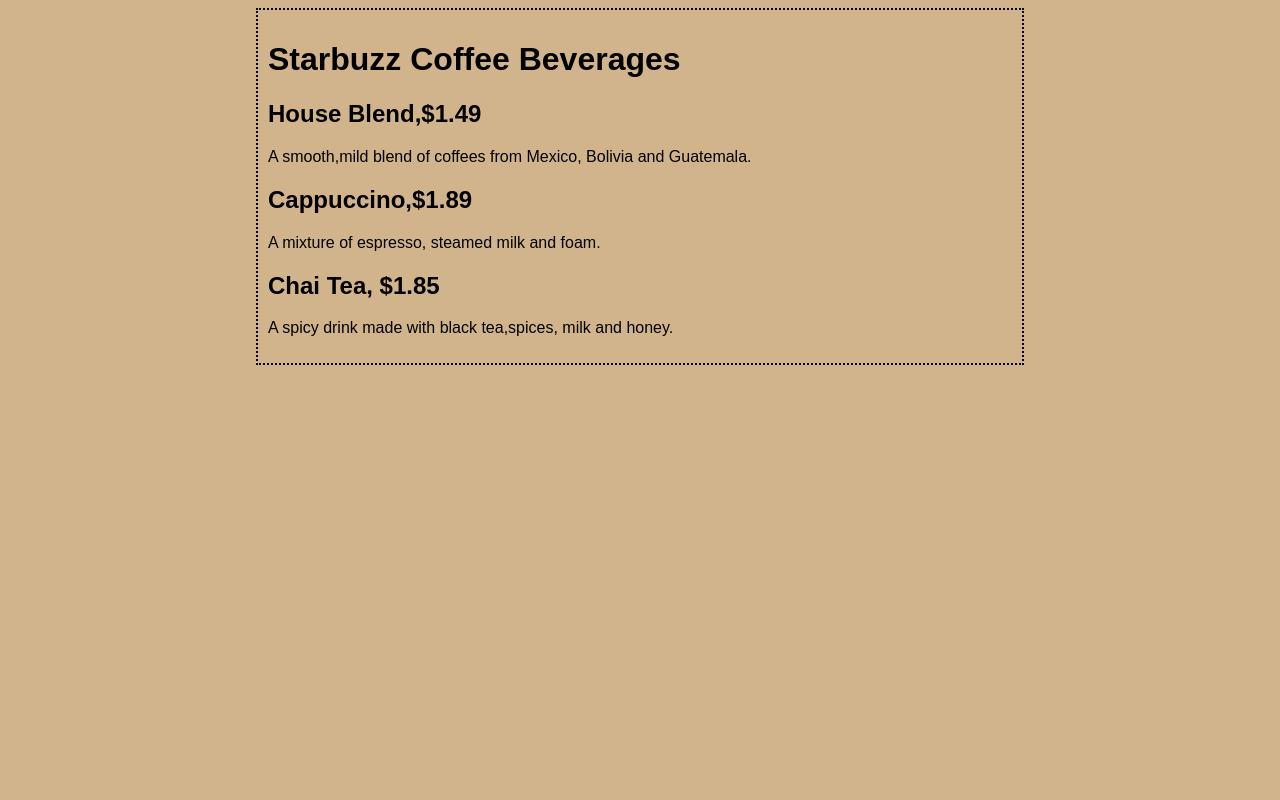
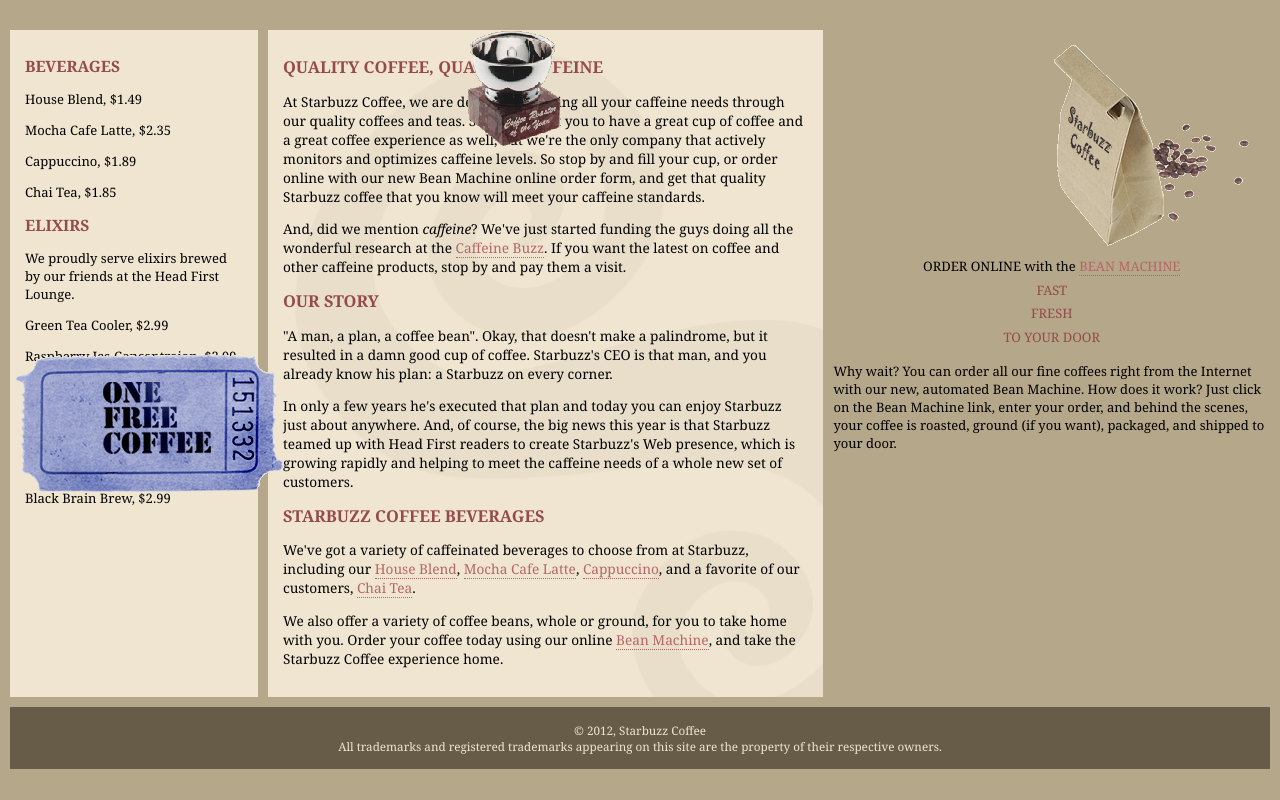
Before and after one commit to duyuxin88/duyuxin, a plain HTML site: page index.html in a window 1280 px wide. Drawn offline with Linux system fonts and the light colour scheme.

Commit message:
Add files via upload

```diff
--- a/index.html
+++ b/index.html
@@ -1,35 +1,129 @@
 <!DOCTYPE html>
-<html lang="en">
-<head>
-    <meta charset="UTF-8">
-    <meta name="viewport" content="width=device-width, initial-scale=1.0">
-    <title>Document</title>
-</head>
-<body>
+<html>
+  <head>
+    <meta charset="utf-8" />
+    <title>Starbuzz Coffee</title>
+    <link rel="stylesheet" type="text/css" href="starbuzz.css" />
+  </head>
 
-</body>
+  <body>
+    <div class="allcontent">
+      <header>
+        <div class="header-image header-right"></div>
+        <div class="award">
+          <img src="images/award.gif" alt="Roasted of the Year award" />
+        </div>
+        <div class="header-image sheader-left"></div>
+      </header>
+    </div>
+    <div class="coupon">
+      <a href="freecoffee.html" title="Click here to get your free coffee">
+        <img src="images/ticket.gif" alt="Starbuzz coupon ticket" />
+      </a>
+    </div>
+    <div class="tableContainer">
+      <div class="tableRow">
+        <div class="drinks">
+          <h1>BEVERAGES</h1>
+          <p>House Blend, $1.49</p>
+          <p>Mocha Cafe Latte, $2.35</p>
+          <p>Cappuccino, $1.89</p>
+          <p>Chai Tea, $1.85</p>
+          <h1>ELIXIRS</h1>
+          <p>
+            We proudly serve elixirs brewed by our friends at the Head First
+            Lounge.
+          </p>
+          <p>Green Tea Cooler, $2.99</p>
+          <p>Raspberry Ice Concentraion, $2.99</p>
+          <p>Blueberry Bliss Elixir, $2.99</p>
+          <p>Cranberry Antionxidant Blast, $2.99</p>
+          <p>Chai Chiller, $2.99</p>
+          <p>Black Brain Brew, $2.99</p>
+        </div>
+        <div class="main">
+          <h1>QUALITY COFFEE, QUALITY CAFFEINE</h1>
+          <p>
+            At Starbuzz Coffee, we are dedicated to filling all your caffeine
+            needs through our quality coffees and teas. Sure, we want you to
+            have a great cup of coffee and a great coffee experience as well,
+            but we're the only company that actively monitors and optimizes
+            caffeine levels. So stop by and fill your cup, or order online with
+            our new Bean Machine online order form, and get that quality
+            Starbuzz coffee that you know will meet your caffeine standards.
+          </p>
+          <p>
+            And, did we mention <em>caffeine</em>? We've just started funding
+            the guys doing all the wonderful research at the
+            <a
+              href="http://buzz.wickedlysmart.com"
+              title="Read all about caffeine on the Buzz"
+              >Caffeine Buzz</a
+            >. If you want the latest on coffee and other caffeine products,
+            stop by and pay them a visit.
+          </p>
+          <h1>OUR STORY</h1>
+          <p>
+            "A man, a plan, a coffee bean". Okay, that doesn't make a
+            palindrome, but it resulted in a damn good cup of coffee. Starbuzz's
+            CEO is that man, and you already know his plan: a Starbuzz on every
+            corner.
+          </p>
+          <p>
+            In only a few years he's executed that plan and today you can enjoy
+            Starbuzz just about anywhere. And, of course, the big news this year
+            is that Starbuzz teamed up with Head First readers to create
+            Starbuzz's Web presence, which is growing rapidly and helping to
+            meet the caffeine needs of a whole new set of customers.
+          </p>
+          <h1>STARBUZZ COFFEE BEVERAGES</h1>
+          <p>
+            We've got a variety of caffeinated beverages to choose from at
+            Starbuzz, including our
+            <a href="beverages.html#house" title="House Blend">House Blend</a>,
+            <a href="beverages.html#mocha" title="Mocha Cafe Latte"
+              >Mocha Cafe Latte</a
+            >,
+            <a href="beverages.html#cappuccino" title="Cappuccino">Cappuccino</a
+            >, and a favorite of our customers,
+            <a href="beverages.html#chai" title="Chai Tea">Chai Tea</a>.
+          </p>
+          <p>
+            We also offer a variety of coffee beans, whole or ground, for you to
+            take home with you. Order your coffee today using our online
+            <a href="form.html">Bean Machine</a>, and take the Starbuzz Coffee
+            experience home.
+          </p>
+        </div>
+
+        <aside>
+          <p class="beanheading">
+            <img src="images/bag.gif" alt="Bean Machine bag" />
+            <br />
+            ORDER ONLINE with the
+            <a href="form.html">BEAN MACHINE</a>
+            <br />
+            <span class="slogan">
+              FAST <br />
+              FRESH <br />
+              TO YOUR DOOR <br />
+            </span>
+          </p>
+          <p>
+            Why wait? You can order all our fine coffees right from the Internet
+            with our new, automated Bean Machine. How does it work? Just click
+            on the Bean Machine link, enter your order, and behind the scenes,
+            your coffee is roasted, ground (if you want), packaged, and shipped
+            to your door.
+          </p>
+        </aside>
+      </div>
+    </div>
+    <footer>
+      &copy; 2012, Starbuzz Coffee
+      <br />
+      All trademarks and registered trademarks appearing on this site are the
+      property of their respective owners.
+    </footer>
+  </body>
 </html>
-<html>
-    <head>
-        <title>Starbuzz Coffee</title>
-        <style type="text/css">
-               body {
-                      background-color: #d2b48c;
-                      margin-left: 20%;
-                      margin-right: 20%;
-                      border: 2px dotted black;
-                      padding: 10px 10px 10px 10px;
-                      font-family: sans-serif;
-        </style>
-    </head>
-    <bady>
-           <h1>Starbuzz Coffee Beverages</h1>
-           <h2>House Blend,$1.49</h2>
-           <p>A smooth,mild blend of coffees from Mexico,
-                  Bolivia and Guatemala. </p>
-            <h2>Cappuccino,$1.89</h2>
-            <p>A mixture of espresso, steamed milk and foam.</p>
-            <h2>Chai Tea, $1.85</h2>
-            <P>A spicy drink made with black tea,spices,
-                   milk and honey.</P>
-    </bady>
```
